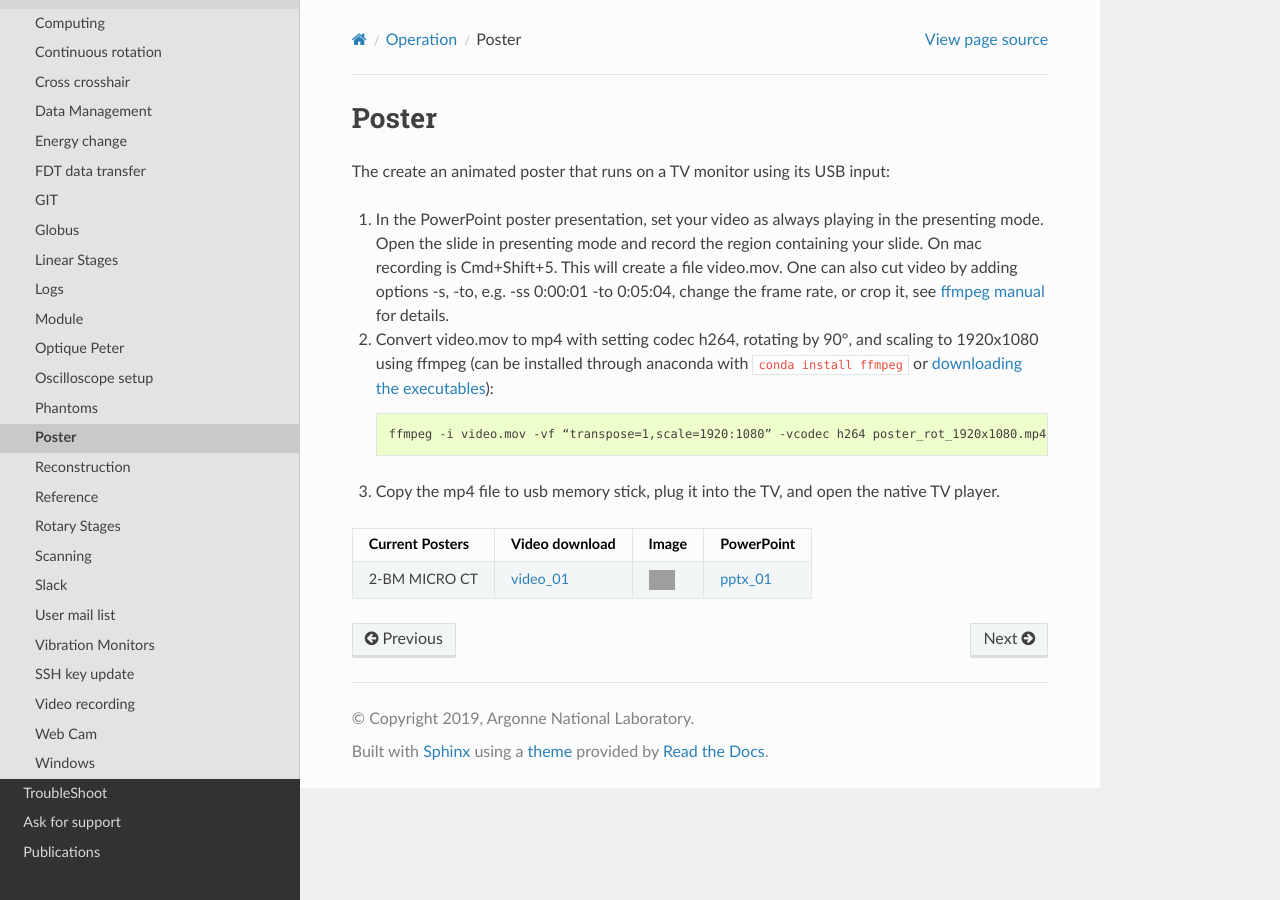
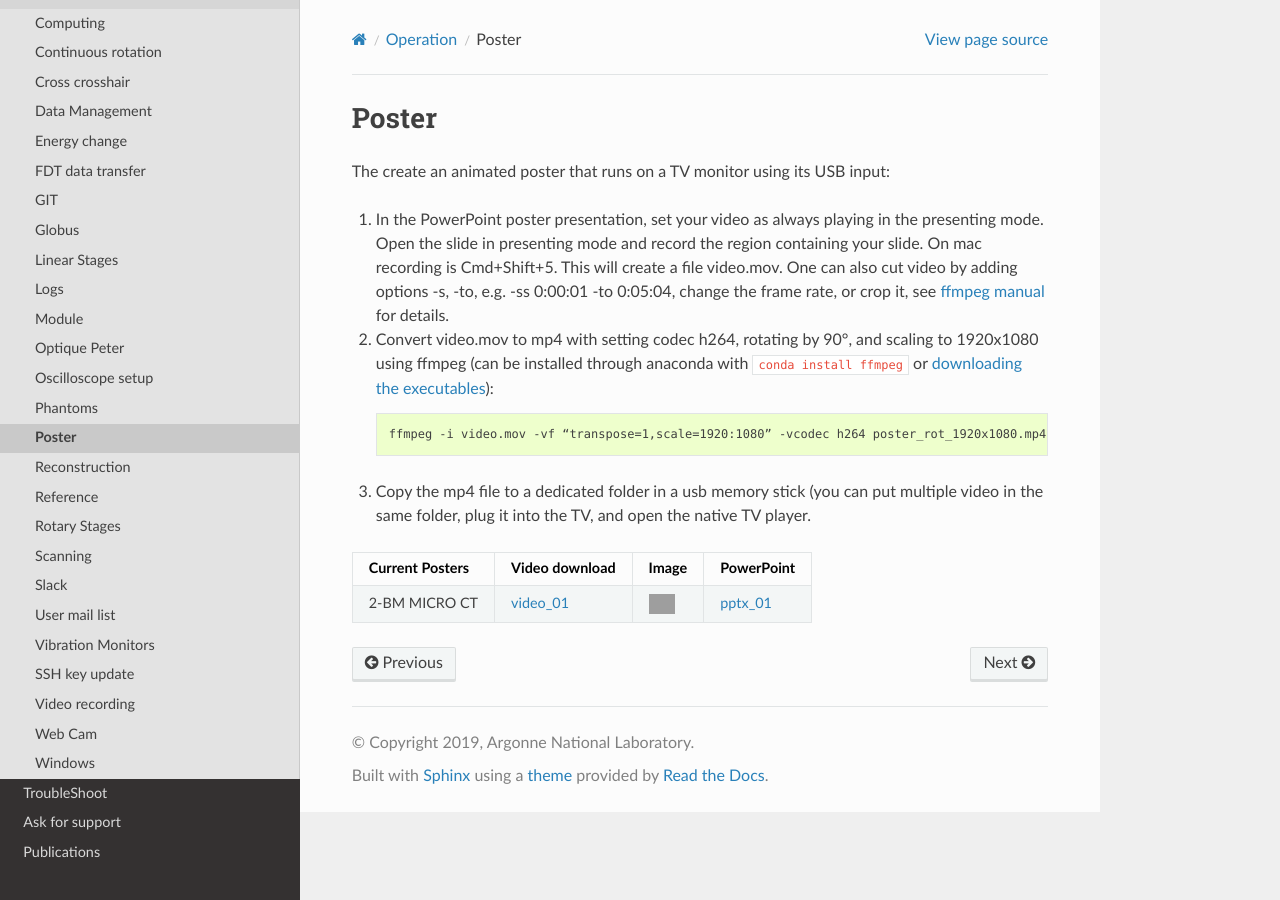
Before and after one commit to xray-imaging/2bm-docs, a Sphinx documentation site: the page built from docs/source/ops/item_078.rst, in a window 1280 px wide. Built offline with Sphinx 7.4.7 and the Read the Docs theme 2.0.0, drawn with Linux system fonts in a browser that asks for light colours; the version number could not be read and is left out; grey boxes are pictures that could not be loaded.

Commit message:
added poster creation instructions

```diff
--- a/docs/source/ops/item_078.rst
+++ b/docs/source/ops/item_078.rst
@@ -10,7 +10,7 @@ The create an animated poster that runs on a TV monitor using its USB input:
 
     ffmpeg -i video.mov -vf “transpose=1,scale=1920:1080” -vcodec h264 poster_rot_1920x1080.mp4
 
-#. Copy the mp4 file to usb memory stick, plug it into the TV, and open the native TV player.
+#. Copy the mp4 file to a dedicated folder in a usb memory stick (you can put multiple video in the same folder, plug it into the TV, and open the native TV player.
 
 
 .. |00100| image:: ../img/poster_01.png
```
